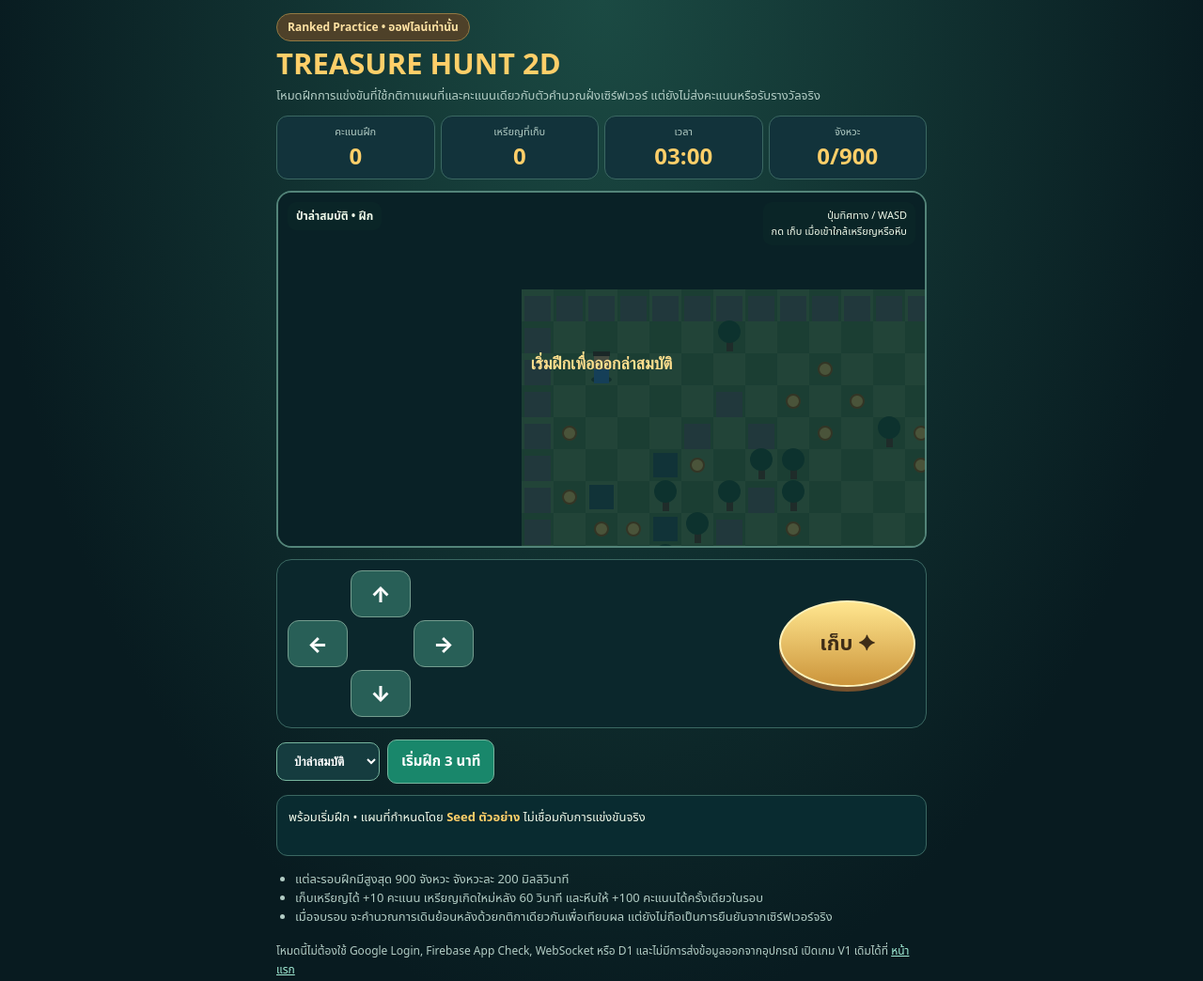
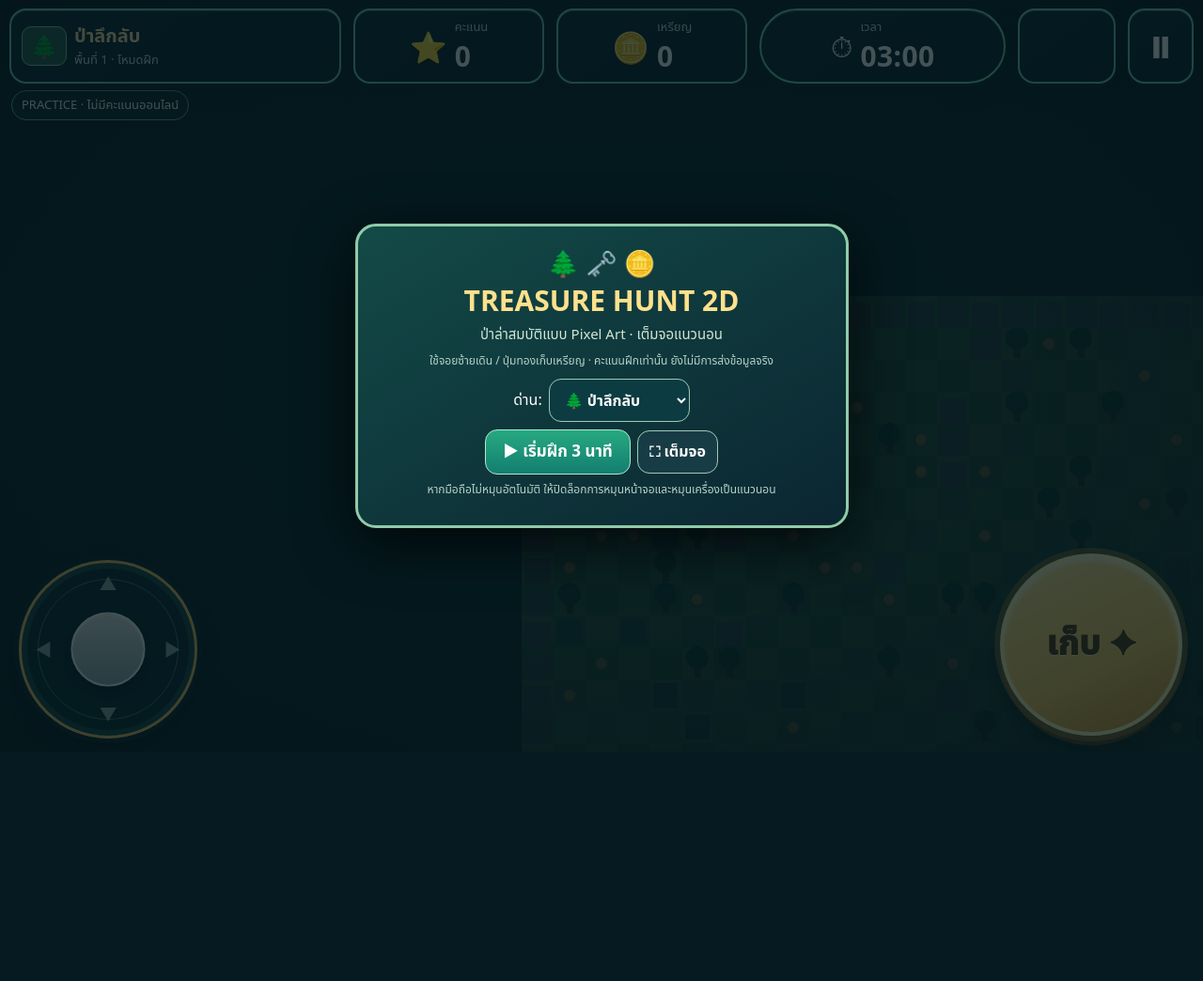
Before and after one commit to jtkmanga/Treasure-Hunt-2D, a website: page ranked-preview/index.html in a window 1280 px wide. Shown: the whole page at 94% size. After the commit the page ends 800 px from the top, so only its background shows below. Drawn offline with Linux system fonts and the light colour scheme; files whose address does not match are found by name.

Commit message:
feat(ui): landscape fullscreen pixel-adventure HUD, minimap, joystick and pause menu

```diff
--- a/ranked-preview/index.html
+++ b/ranked-preview/index.html
@@ -1,84 +1,103 @@
 <!doctype html>
-<html lang="th">
-<head>
-<meta charset="utf-8"/>
-<meta name="viewport" content="width=device-width,initial-scale=1,viewport-fit=cover"/>
-<meta name="theme-color" content="#102b2b"/>
-<title>Treasure Hunt 2D — Ranked Practice (Offline)</title>
+<html lang="th"><head>
+<meta charset="utf-8">
+<meta name="viewport" content="width=device-width, initial-scale=1, maximum-scale=1, viewport-fit=cover">
+<meta name="theme-color" content="#071c20">
+<meta name="apple-mobile-web-app-capable" content="yes">
+<meta name="mobile-web-app-capable" content="yes">
+<title>Treasure Hunt 2D — Pixel Forest (Landscape Practice)</title>
 <style>
-:root{color-scheme:dark;--bg:#081b20;--surface:#12333b;--line:#3b6862;--muted:#b2ccc4;--gold:#ffcf69;--light:#f0f9e9}
+:root{color-scheme:dark;--gold:#ffe18c;--outline:#85e6cd;--ink:#061a1e}
 *{box-sizing:border-box}
-body{margin:0;min-height:100dvh;background:radial-gradient(ellipse at top,#1b4a43,#081b20 73%);font:15px system-ui,-apple-system,"Noto Sans Thai",sans-serif;color:var(--light)}
-main{max-width:720px;margin:0 auto;padding:14px;display:grid;gap:12px}
-header{display:grid;gap:5px}h1{font-size:clamp(22px,5.5vw,31px);margin:0;color:var(--gold);line-height:1.2}
-p{margin:0;line-height:1.55}
-.flag{display:inline-block;width:fit-content;background:#4e4129;border:1px solid #927943;border-radius:100px;padding:5px 11px;color:#ffe2a3;font-weight:700;font-size:12px}
-.muted{color:var(--muted);font-size:13px}
-.stats{display:grid;grid-template-columns:repeat(4,minmax(0,1fr));gap:6px}
-.stat{background:var(--surface);border:1px solid var(--line);border-radius:12px;text-align:center;padding:8px 3px}
-.stat small{font-size:11px;color:var(--muted);display:block;white-space:nowrap}
-.stat strong{display:block;color:var(--gold);font-size:clamp(16px,4.4vw,24px);font-variant-numeric:tabular-nums}
-.viewport{border:2px solid #538479;border-radius:16px;position:relative;overflow:hidden;background:#193c31}
-canvas{display:block;width:100%;height:clamp(300px,47dvh,480px);touch-action:none}
-.world-label{position:absolute;left:10px;top:10px;background:#0b2628dc;padding:6px 9px;border-radius:9px;font-size:12px;font-weight:800}
-.explain{position:absolute;right:10px;top:10px;max-width:57%;font-size:11px;background:#0b2628dc;padding:6px 9px;border-radius:9px;text-align:right}
-.controls{display:flex;gap:12px;justify-content:space-between;align-items:center;background:#0b272c;border:1px solid var(--line);padding:11px;border-radius:16px}
-.dpad{display:grid;grid-template-columns:repeat(3,55px);grid-template-rows:repeat(3,44px);gap:3px;touch-action:none}
-.dpad button{touch-action:none;border:1px solid #749d8f;border-radius:12px;background:#285f57;color:white;font-size:23px;font-weight:850}
-.dpad button:active,.dpad button.pressed{background:#4cb391}
-button{font:inherit;cursor:pointer;-webkit-tap-highlight-color:transparent;touch-action:manipulation}
-button:focus-visible{outline:3px solid var(--gold);outline-offset:2px}
-button:disabled{opacity:.55;cursor:not-allowed}
-.collect{height:92px;min-width:115px;padding:12px;border-radius:50%;border:2px solid #fff2bb;background:linear-gradient(#ffe68f,#cc953b);color:#3e2d17;font-size:22px;font-weight:900;box-shadow:0 5px 0 #76512c;touch-action:none}
-.actions{display:flex;gap:8px;align-items:center;flex-wrap:wrap}
-.action,select{border:1px solid #77b59e;border-radius:10px;background:#19876b;color:white;padding:11px 14px;font-weight:750}
-select{background:#153c3f;max-width:170px}
-.status{border:1px solid var(--line);background:#092b30;padding:12px;border-radius:12px;font-size:13px;min-height:65px;line-height:1.6}
-.status b{color:var(--gold)}
-ul{margin:3px 0 4px;padding-left:20px;color:var(--muted);font-size:13px}
-footer{font-size:12px;color:var(--muted);line-height:1.6}
-a{color:#a2ecd5}
-@media(min-width:650px){.dpad{grid-template-columns:repeat(3,64px);grid-template-rows:repeat(3,50px)}.collect{min-width:145px}}
+html,body{width:100%;height:100%;margin:0;overflow:hidden;overscroll-behavior:none;background:#061b21;font-family:system-ui,-apple-system,"Noto Sans Thai",sans-serif;color:white}
+button,select{font:inherit;-webkit-tap-highlight-color:transparent}
+button{touch-action:manipulation;cursor:pointer;color:inherit}
+button:focus-visible,select:focus-visible{outline:3px solid #fff19b;outline-offset:2px}
+#game{position:fixed;inset:0;width:100vw;height:100dvh;overflow:hidden;background:#13382b;touch-action:none}
+#world{width:100%;height:100%;display:block;image-rendering:pixelated;touch-action:none}
+.vignette{position:absolute;inset:0;pointer-events:none;background:radial-gradient(ellipse at center,transparent 43%,#04111276 100%)}
+.hud{position:absolute;top:max(9px,env(safe-area-inset-top));left:max(10px,env(safe-area-inset-left));right:max(10px,env(safe-area-inset-right));display:flex;gap:clamp(5px,1vw,13px);align-items:flex-start;z-index:3;pointer-events:none}
+.panel,.icon-button{background:linear-gradient(145deg,#092631f3,#082129e8);border:2px solid #76ccbd;box-shadow:0 4px 0 #0920248f,0 4px 25px #02191c7c,inset 0 1px 0 #fffff33b;border-radius:18px;pointer-events:auto}
+.area{height:clamp(50px,12vh,80px);min-width:0;flex:1.5;display:flex;align-items:center;gap:8px;padding:5px 11px}
+.area-icon{font-size:24px;line-height:1;background:#225b4b;border-radius:10px;padding:8px;border:1px solid #8ec6a2}
+.area strong{font-size:clamp(13px,2.7vh,20px);color:#ffe29d;white-space:nowrap;display:block}
+.area small{font-size:clamp(10px,1.8vh,13px);color:#c4e7df;white-space:nowrap;display:block}
+.stat{height:clamp(50px,12vh,80px);flex:0.85;min-width:82px;display:flex;align-items:center;justify-content:center;gap:8px;padding:5px 7px}
+.stat .symbol{font-size:clamp(21px,4vh,36px);flex:0 0 auto;text-shadow:0 2px 2px #1d120c}
+.stat small,.time-pill small{display:block;font-size:clamp(10px,1.75vh,13px);color:#c1e5da}
+.stat strong,.time-pill strong{font-size:clamp(18px,4vh,30px);font-variant-numeric:tabular-nums;letter-spacing:.4px;white-space:nowrap}
+.time-pill{min-width:110px;flex:1.12;height:clamp(50px,12vh,80px);display:flex;align-items:center;justify-content:center;gap:8px;padding:5px 7px;border-color:#75d9af;border-radius:45px}
+.timer-symbol{font-size:clamp(19px,4vh,30px)}
+.minimap{width:clamp(70px,13vh,106px);height:clamp(50px,12vh,80px);padding:3px;flex:none}
+#mini{display:block;width:100%;height:100%;image-rendering:pixelated;border-radius:11px}
+.icon-button{height:clamp(50px,12vh,80px);width:clamp(42px,9vh,70px);font-weight:900;font-size:clamp(22px,4vh,32px);flex:none}
+.practice-tag{position:absolute;top:calc(max(9px,env(safe-area-inset-top)) + clamp(50px,12vh,80px) + 7px);left:max(12px,env(safe-area-inset-left));font-size:clamp(10px,1.8vh,13px);background:#0b292acb;padding:5px 10px;border:1px solid #69ac91;border-radius:20px;z-index:2;pointer-events:none}
+.joy{position:absolute;bottom:max(14px,env(safe-area-inset-bottom));left:max(20px,env(safe-area-inset-left));width:clamp(105px,29vh,190px);height:clamp(105px,29vh,190px);border:3px solid #e8be62;border-radius:50%;background:#062b34a9;box-shadow:0 0 0 5px #0a293876,inset 0 0 0 6px #30645678,0 7px 22px #0006;z-index:3;touch-action:none;user-select:none}
+.joy:after{content:"";position:absolute;inset:9%;border:1px solid #9bcdb26b;border-radius:50%;pointer-events:none}
+.direction{position:absolute;color:#b9d9d2b2;font-size:clamp(12px,3vh,19px);line-height:1}
+.direction.up{top:7%;left:50%;transform:translateX(-50%)}.direction.down{bottom:7%;left:50%;transform:translateX(-50%)}.direction.left{left:8%;top:50%;transform:translateY(-50%)}.direction.right{right:8%;top:50%;transform:translateY(-50%)}
+#stick{position:absolute;top:50%;left:50%;transform:translate(-50%,-50%);width:43%;height:43%;border-radius:50%;border:2px solid #fff;background:linear-gradient(#e2e4e3,#91adb0);box-shadow:inset 0 2px 3px #fff8,0 5px 7px #00191fb5;pointer-events:none}
+.collect{position:absolute;right:max(22px,env(safe-area-inset-right));bottom:max(17px,env(safe-area-inset-bottom));width:clamp(106px,31vh,194px);height:clamp(106px,31vh,194px);border-radius:50%;border:4px solid #fff4b6;background:linear-gradient(155deg,#ffe69a,#f4c75b 59%,#c98c31);color:#51340f;box-shadow:0 0 0 6px #9472308f,0 10px 0 #60401cc9,0 18px 25px #04151996,inset 0 4px 4px #fff9;font-weight:950;font-size:clamp(21px,5vh,36px);z-index:3;touch-action:none;text-shadow:0 1px #ffebac}
+.collect:active,.collect.pressed{transform:translateY(4px);box-shadow:0 0 0 6px #9472308f,0 5px 0 #60401c,inset 0 3px 8px #7c541d50}
+#toast{position:absolute;bottom:15px;left:50%;transform:translateX(-50%);max-width:42vw;padding:5px 14px;background:#041d27d9;color:#ffe8aa;border:1px solid #a2bf9c;border-radius:30px;font-size:clamp(10px,2.2vh,15px);text-align:center;pointer-events:none;opacity:0;transition:opacity .22s;z-index:4}
+#toast.show{opacity:1}
+.scrim{position:absolute;inset:0;background:#03161cbd;display:grid;place-items:center;z-index:9;padding:max(12px,env(safe-area-inset-top)) max(12px,env(safe-area-inset-right)) max(12px,env(safe-area-inset-bottom)) max(12px,env(safe-area-inset-left));overflow:auto}
+.scrim[hidden]{display:none!important}
+.menu{width:min(525px,96vw);max-height:94dvh;overflow:auto;background:linear-gradient(150deg,#134a47,#0b2631);border:3px solid #91cba9;border-radius:22px;padding:clamp(13px,2.5vh,22px);box-shadow:0 16px 60px #000b;text-align:center}
+.menu h1{font-size:clamp(19px,5vh,30px);color:var(--gold);margin:1px 0 5px}
+.menu p{color:#d1e6d5;line-height:1.4;font-size:clamp(12px,2.7vh,15px);margin:5px 0 10px}
+.small-note{font-size:12px!important;color:#b4d2c9!important}
+.choices{display:flex;justify-content:center;align-items:center;flex-wrap:wrap;gap:7px;margin:8px 0}
+select,.action{border:1px solid #9ecab8;background:#0c3c42;color:white;border-radius:13px;padding:10px 12px;font-weight:800}
+.action.primary{background:linear-gradient(#27a981,#137e70);border-color:#b1ead0;font-size:17px;min-width:155px}
+.action.secondary{background:#183c45}
+#result{margin:5px auto;font-weight:800;color:#ffe9a7;line-height:1.5}
+#rotate{z-index:12;background:#071e24f5}
+#rotate .menu{max-width:390px}
+#rotate .symbol{font-size:48px}
+@media(max-width:690px){.area-icon{display:none}.hud{gap:4px}.area{padding:4px 6px;flex:1.1}.stat{min-width:62px;gap:3px}.stat .symbol{font-size:18px}.stat strong{font-size:17px}.time-pill{min-width:88px;gap:3px;flex:1}.minimap{width:65px}.icon-button{width:42px}}
+@media(max-height:330px){.hud{top:3px}.practice-tag{top:55px}.joy,.collect{bottom:8px}.menu{padding:10px}.menu h1{font-size:18px}.menu p{font-size:12px}}
 </style>
 </head>
 <body>
-<main>
-<header><span class="flag">Ranked Practice • ออฟไลน์เท่านั้น</span>
-<h1>TREASURE HUNT 2D</h1>
-<p class="muted">โหมดฝึกการแข่งขันที่ใช้กติกาแผนที่และคะแนนเดียวกับตัวคำนวณฝั่งเซิร์ฟเวอร์ แต่ยังไม่ส่งคะแนนหรือรับรางวัลจริง</p></header>
-<section class="stats" aria-label="สถานะรอบฝึก">
- <div class="stat"><small>คะแนนฝึก</small><strong id="score">0</strong></div>
- <div class="stat"><small>เหรียญที่เก็บ</small><strong id="coins">0</strong></div>
- <div class="stat"><small>เวลา</small><strong id="time">03:00</strong></div>
- <div class="stat"><small>จังหวะ</small><strong id="ticks">0/900</strong></div>
+<div id="game">
+<canvas id="world" aria-label="ฉากเกม Pixel Forest เต็มหน้าจอ"></canvas><div class="vignette"></div>
+<div class="hud" aria-label="สถานะการแข่งขันโหมดฝึก">
+ <div class="panel area"><div class="area-icon" aria-hidden="true">🌲</div><div><strong id="level">ป่าลึกลับ</strong><small id="region">พื้นที่ 1 · โหมดฝึก</small></div></div>
+ <div class="panel stat"><span class="symbol" aria-hidden="true">⭐</span><div><small>คะแนน</small><strong id="score">0</strong></div></div>
+ <div class="panel stat"><span class="symbol" aria-hidden="true">🪙</span><div><small>เหรียญ</small><strong id="coins">0</strong></div></div>
+ <div class="panel time-pill"><span class="timer-symbol" aria-hidden="true">⏱</span><div><small>เวลา</small><strong id="time">03:00</strong></div></div>
+ <div class="panel minimap"><canvas id="mini" width="104" height="90" aria-label="แผนที่ย่อ"></canvas></div>
+ <button class="icon-button" id="pause" type="button" aria-label="เปิดเมนูและหยุดเกม">Ⅱ</button>
+</div>
+<div class="practice-tag" id="practice-tag">PRACTICE · ไม่มีคะแนนออนไลน์</div>
+<div class="joy" id="joystick" role="group" aria-label="จอยสติ๊กเดิน 8 ทิศทาง"><span class="direction up">▲</span><span class="direction down">▼</span><span class="direction left">◀</span><span class="direction right">▶</span><div id="stick"></div></div>
+<button type="button" id="collect" class="collect" aria-label="เก็บเหรียญหรือเปิดหีบ">เก็บ ✦</button>
+<div id="toast" role="status" aria-live="polite"></div>
+<section class="scrim" id="menu" aria-label="เมนูเกม">
+ <div class="menu">
+  <div style="font-size:27px">🌲 🗝️ 🪙</div>
+  <h1>TREASURE HUNT 2D</h1>
+  <p>ป่าล่าสมบัติแบบ Pixel Art · เต็มจอแนวนอน</p>
+  <p class="small-note">ใช้จอยซ้ายเดิน / ปุ่มทองเก็บเหรียญ · คะแนนฝึกเท่านั้น ยังไม่มีการส่งข้อมูลจริง</p>
+  <div class="choices"><label for="levelSelect">ด่าน:</label>
+   <select id="levelSelect"><option value="0">🌲 ป่าลึกลับ</option><option value="1">🪨 ถ้ำทองคำ</option><option value="2">🏛️ วิหารโบราณ</option></select>
+  </div>
+  <div id="result" role="status"></div>
+  <div class="choices">
+   <button class="action primary" id="start" type="button">▶ เริ่มฝึก 3 นาที</button>
+   <button class="action secondary" id="resume" type="button" hidden>เล่นต่อ</button>
+   <button class="action secondary" id="fullscreen" type="button">⛶ เต็มจอ</button>
+  </div>
+  <p class="small-note">หากมือถือไม่หมุนอัตโนมัติ ให้ปิดล็อกการหมุนหน้าจอและหมุนเครื่องเป็นแนวนอน</p>
+ </div>
 </section>
-<section class="viewport">
- <canvas id="world" aria-label="แผนที่ฝึกหาสมบัติแบบ 2D"></canvas>
- <div id="level" class="world-label">ป่าล่าสมบัติ • ฝึก</div>
- <div class="explain">ปุ่มทิศทาง / WASD<br/>กด เก็บ เมื่อเข้าใกล้เหรียญหรือหีบ</div>
+<section id="rotate" class="scrim" hidden aria-label="คำแนะนำหมุนหน้าจอ">
+ <div class="menu"><div class="symbol">↻ 📱</div><h1>กรุณาหมุนมือถือเป็นแนวนอน</h1>
+ <p>เกมออกแบบให้แสดงเต็มจอแนวนอน โดยเวลาและคะแนนอยู่ด้านบนของแผนที่</p>
+ <button class="action primary" id="rotate-full" type="button">⛶ ลองเปิดเต็มจอ</button>
+ <p class="small-note">ถ้าไม่หมุน ให้ปิดล็อกแนวตั้งในแผงควบคุมของโทรศัพท์</p></div>
 </section>
-<div class="controls">
- <div class="dpad" aria-label="ปุ่มบังคับทิศทาง">
-  <span></span><button type="button" data-dir="up" aria-label="ขึ้น">↑</button><span></span>
-  <button type="button" data-dir="left" aria-label="ซ้าย">←</button><span></span><button type="button" data-dir="right" aria-label="ขวา">→</button>
-  <span></span><button type="button" data-dir="down" aria-label="ลง">↓</button><span></span>
- </div>
- <button id="collect" class="collect" type="button">เก็บ ✦</button>
 </div>
-<div class="actions">
- <select id="levelSelect" aria-label="เลือกแผนที่ฝึก">
-  <option value="0">ป่าล่าสมบัติ</option><option value="1">ถ้ำทองคำ</option><option value="2">วิหารโบราณ</option>
- </select>
- <button id="start" class="action" type="button">เริ่มฝึก 3 นาที</button>
-</div>
-<div class="status" id="status" role="status" aria-live="polite">พร้อมเริ่มฝึก • แผนที่กำหนดโดย <b>Seed ตัวอย่าง</b> ไม่เชื่อมกับการแข่งขันจริง</div>
-<ul>
- <li>แต่ละรอบฝึกมีสูงสุด 900 จังหวะ จังหวะละ 200 มิลลิวินาที</li>
- <li>เก็บเหรียญได้ +10 คะแนน เหรียญเกิดใหม่หลัง 60 วินาที และหีบให้ +100 คะแนนได้ครั้งเดียวในรอบ</li>
- <li>เมื่อจบรอบ จะคำนวณการเดินย้อนหลังด้วยกติกาเดียวกันเพื่อเทียบผล แต่ยังไม่ถือเป็นการยืนยันจากเซิร์ฟเวอร์จริง</li>
-</ul>
-<footer>โหมดนี้ไม่ต้องใช้ Google Login, Firebase App Check, WebSocket หรือ D1 และไม่มีการส่งข้อมูลออกจากอุปกรณ์ เปิดเกม V1 เดิมได้ที่ <a href="../">หน้าแรก</a></footer>
-</main>
 <script type="module" src="./main.mjs"></script>
-</body>
-</html>
+</body></html>
```
